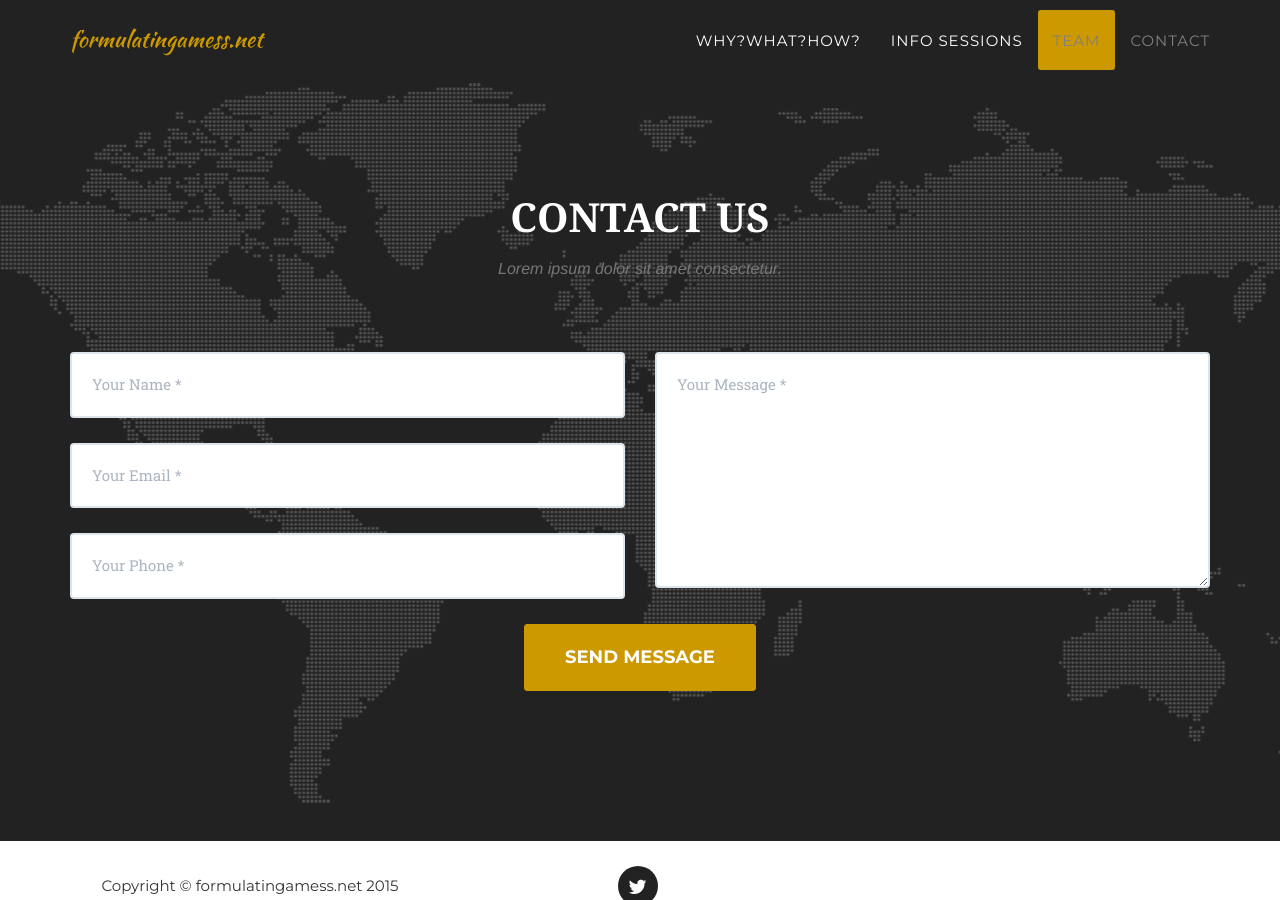
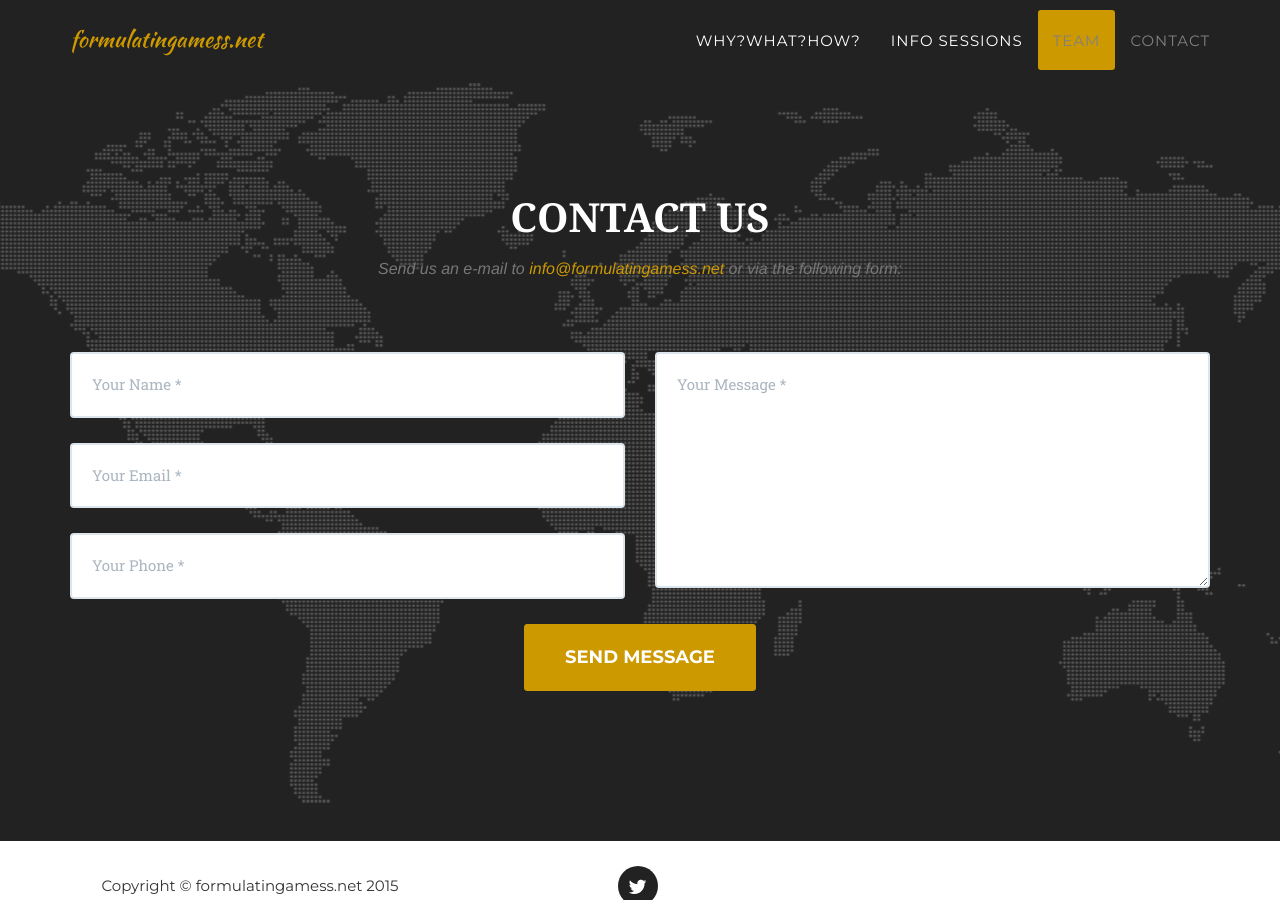
Before and after one commit to formulatingamess/www, a Jekyll site: the page built from index.html, in a window 1280 px wide and 900 px high, scrolled down 3733 px. Built offline with Jekyll 4.4.1, drawn with Linux system fonts in a browser that asks for light colours; some web fonts are replaced.

Commit message:
added an e-mail to contact form

```diff
--- a/_includes/contact.html
+++ b/_includes/contact.html
@@ -3,7 +3,7 @@
             <div class="row">
                 <div class="col-lg-12 text-center">
                     <h2 class="section-heading">Contact Us</h2>
-                    <h3 class="section-subheading text-muted">Lorem ipsum dolor sit amet consectetur.</h3>
+                    <h3 class="section-subheading text-muted">Send us an e-mail to <a href="mailto:info@formulatingamess.net">info@formulatingamess.net</a> or via the following form:</h3>
                 </div>
             </div>
             <div class="row">
```
